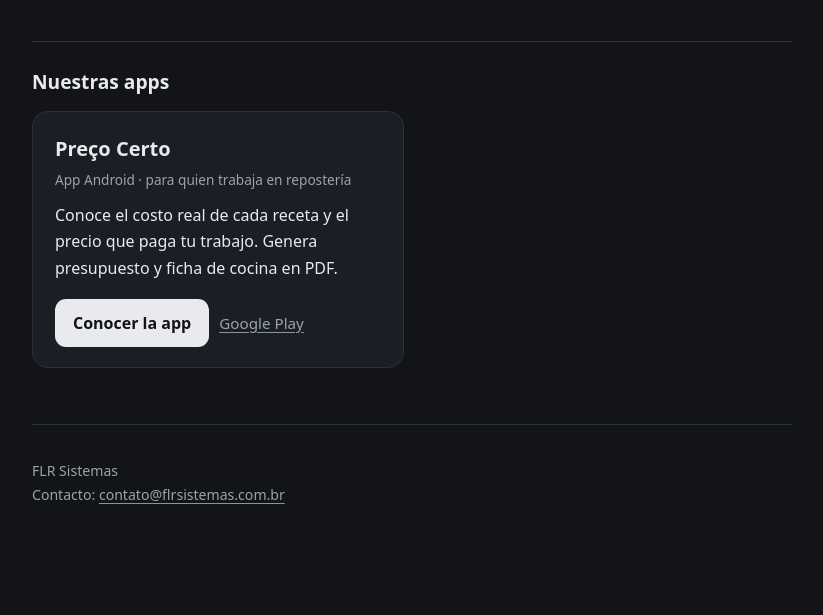
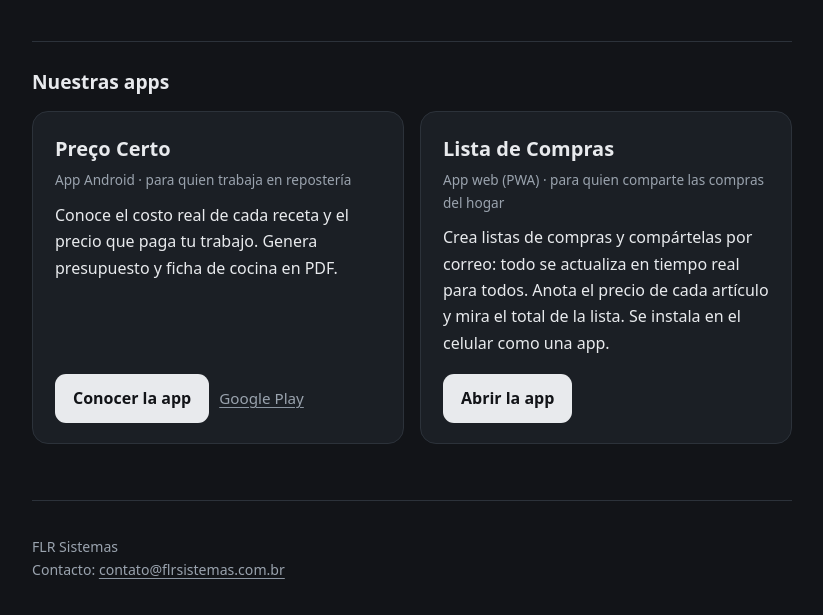
Before and after one commit to flrsistemas/flrsistemas.github.io, a plain HTML site: page es/index.html in a window 1280 px wide. Shown: the part 201-816 px from the top of the page, without its empty margins (228-1051 px from the left). Drawn offline with Linux system fonts and the light colour scheme.

Commit message:
adiciona o cartao do app Lista de Compras (pt, en, es)
Co-Authored-By: Claude Sonnet 5.5 <noreply@anthropic.com>

```diff
--- a/es/index.html
+++ b/es/index.html
@@ -139,6 +139,20 @@
       </div>
     </article>
 
+    <!-- ============================================================
+         APP: Lista de Compras
+         ============================================================ -->
+    <article class="app">
+      <h3>Lista de Compras</h3>
+      <p class="what">App web (PWA) · para quien comparte las compras del hogar</p>
+      <p class="desc">
+        Crea listas de compras y compártelas por correo: todo se actualiza en tiempo real para todos. Anota el precio de cada artículo y mira el total de la lista. Se instala en el celular como una app.
+      </p>
+      <div class="actions">
+        <a class="button" href="/listadecompras/">Abrir la app</a>
+      </div>
+    </article>
+
   </div>
 
   <footer>
```
Also changed, not shown: en/index.html (+14 -0 lines), index.html (+14 -0 lines).
